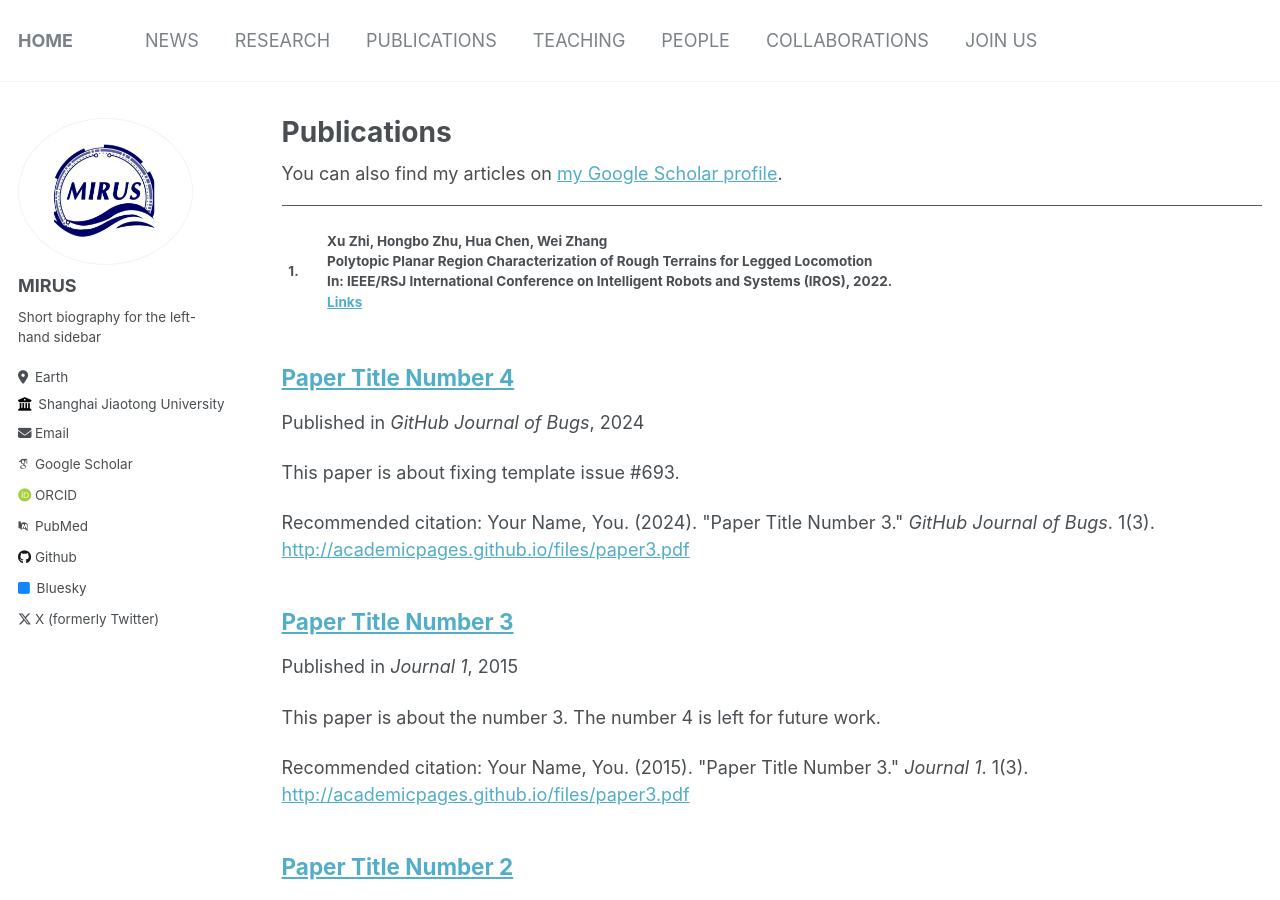
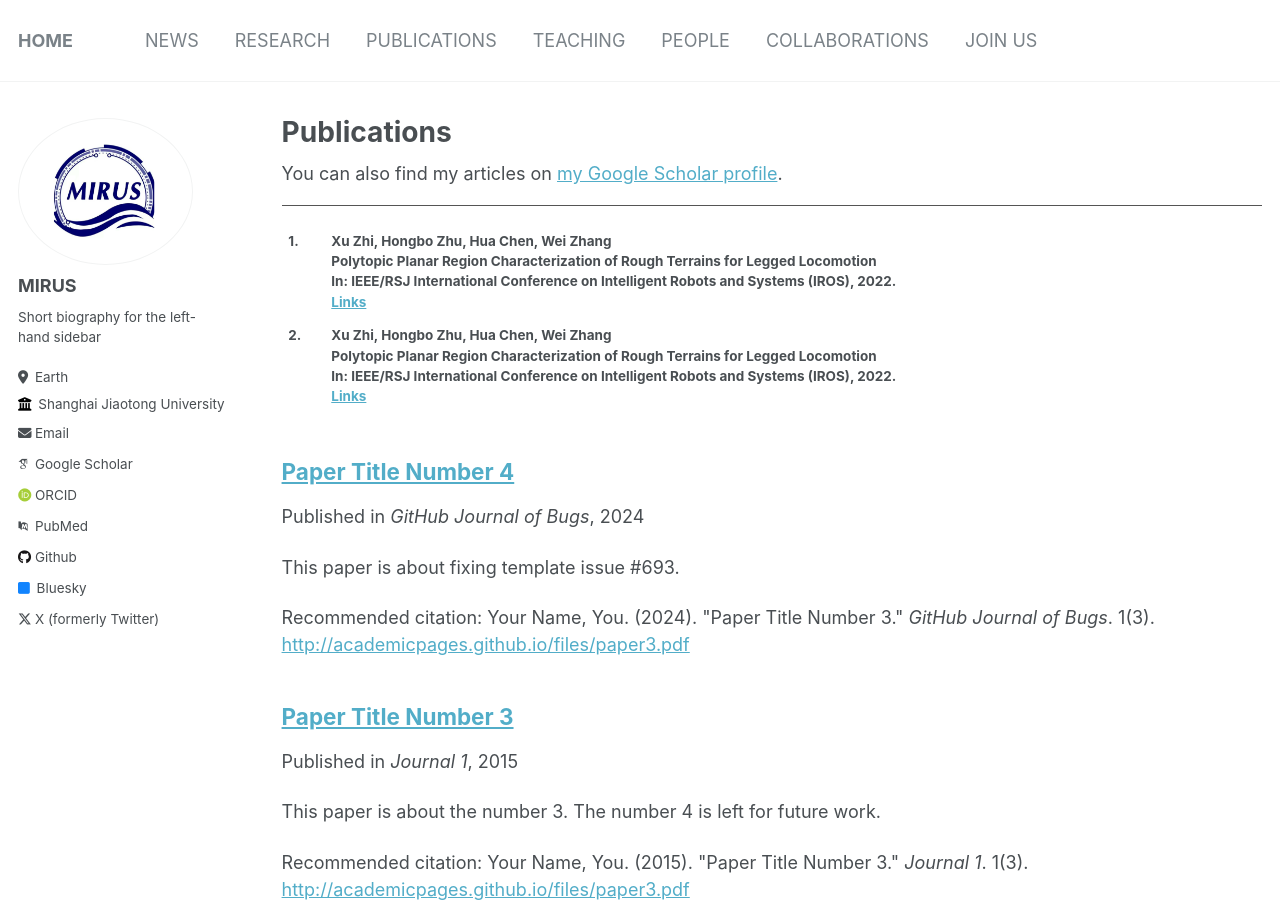
Before and after one commit to SJTU-MIRUS/MIRUS.github.io, a Jekyll site: the page built from _pages/publications.md, in a window 1280 px wide and 900 px high. Built offline with Jekyll 4.4.1, drawn with Linux system fonts in a browser that asks for light colours; some web fonts are replaced.

Commit message:
Update publications.md

```diff
--- a/_pages/publications.md
+++ b/_pages/publications.md
@@ -12,7 +12,17 @@ author_profile: true
 <hr style="height:1px;border:none;border-top:1px solid #555555;" />
 <table style="width: 100%; border: 0; border-collapse: collapse;">
   <tr>
-    <th style="border: 0;">1.</th>
+    <th style="border: 0;vertical-align: top">1.</th>
+    <th style="border: 0;text-align: left;vertical-align: top;">
+    Xu Zhi, Hongbo Zhu, Hua Chen, Wei Zhang <br>
+    Polytopic Planar Region Characterization of Rough Terrains for Legged Locomotion  <br>
+    In: IEEE/RSJ International Conference on Intelligent Robots and Systems (IROS), 2022. <br>
+    <a href="[mailto:example@example.com](https://www.baidu.com/)">Links</a>
+    </th>
+  </tr>
+
+  <tr>
+    <th style="border: 0;vertical-align: top">2.</th>
     <th style="border: 0;text-align: left;vertical-align: top;">
     Xu Zhi, Hongbo Zhu, Hua Chen, Wei Zhang <br>
     Polytopic Planar Region Characterization of Rough Terrains for Legged Locomotion  <br>
```
